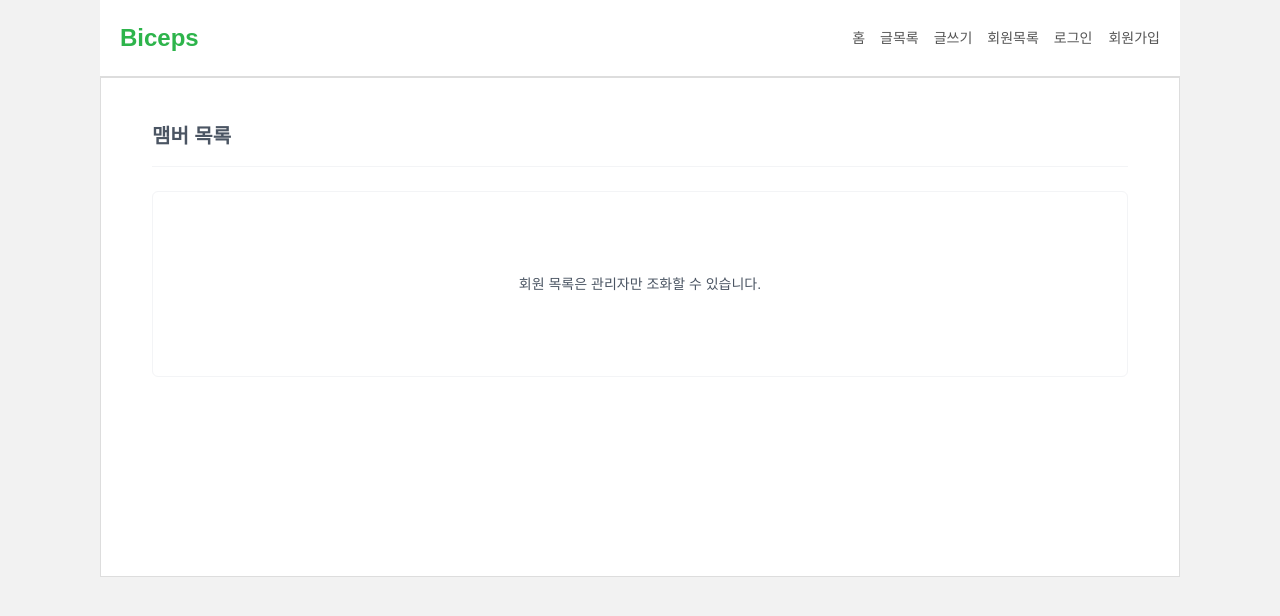
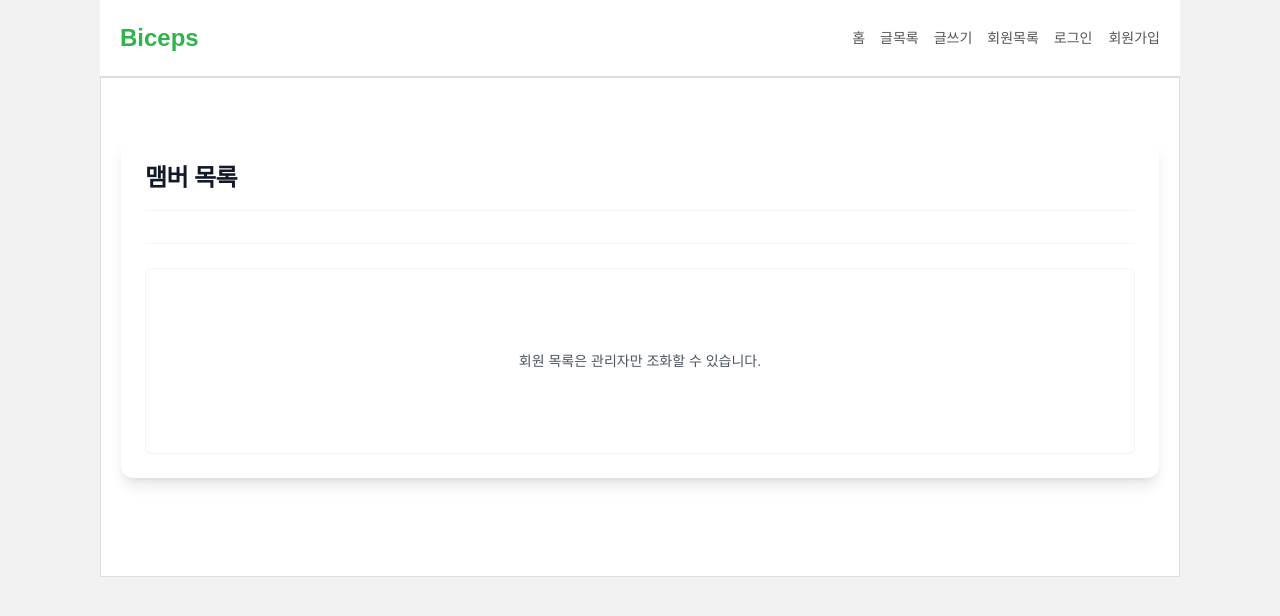
Before and after one commit to kjfcvx12/RedHat-Team-4, a React (Vite) app: page /member in a window 1280 px wide. Shown: the top 616 px of the page. Built offline with nearby package versions, Linux system fonts and the light colour scheme.

Commit message:
edit ui color

```diff
--- a/src/components/EditBoard.jsx
+++ b/src/components/EditBoard.jsx
@@ -46,12 +46,12 @@ const EditBoard = () => {
                 <h3 className="text-xl font-semibold text-gray-600">카페 글쓰기</h3>
                 <div className="flex gap-2">
                     <button
-                        className="px-5 py-1.5 bg-gray-600 hover:bg-gray-500 text-white text-sm font-medium rounded-md transition-colors"
+                        className="px-5 py-1.5 bg-gray-600 hover:bg-gray-700 text-white text-sm font-medium rounded transition-colors"
                         type="button" onClick={editCancel}>
                         취소
                     </button>
                     <button
-                        className="px-5 py-1.5 bg-green-500 hover:bg-green-400 text-white text-sm font-medium rounded-md transition-colors"
+                        className="px-5 py-1.5 bg-green-500 hover:bg-green-600 text-white text-sm font-medium rounded transition-colors"
                         type="submit">
                         등록
                     </button>
--- a/src/components/Member.jsx
+++ b/src/components/Member.jsx
@@ -64,7 +64,7 @@ const Member = () => {
                 <td className="px-4 py-3">{posts.filter(post => post.writerId === user.userId).length}</td>
                 <td>
                     <button onClick={()=>deleteMember(user.userId)}
-                        className="px-5 py-1.5 bg-red-500 hover:bg-red-400 text-white text-sm font-medium rounded-md transition-colors">삭제
+                        className="px-5 py-1.5 bg-red-500 hover:bg-red-600 text-white text-sm font-medium rounded transition-colors">삭제
                     </button>
                 </td>
             </tr>
@@ -93,9 +93,9 @@ const Member = () => {
     }
 
     return (
-        <div className="max-w-5xl mx-auto px-6 py-6">
-            <div className="mb-4">
-                <h3 className="text-xl font-semibold text-gray-600">맴버 목록</h3>
+        <div className="max-w-6xl mx-auto p-6 bg-white shadow-lg rounded-xl mt-10 text-gray-800">
+            <div className="flex justify-between items-center mb-8 pb-4 border-b border-gray-100">
+                <h1 className="text-2xl font-extrabold text-gray-900 tracking-tight">맴버 목록</h1>
             </div>
             <hr className="border-gray-100 mb-6"/>
             {/*관리자로 로그인했으면*/}
@@ -109,19 +109,19 @@ const Member = () => {
                                 className="flex items-center gap-2 mb-4 p-4 bg-white border border-gray-100 rounded-md">
                                 <span className="text-sm font-medium text-gray-600 mr-2">맴버 검색</span>
                                 <select value={selected} onChange={(e) => setSelected(e.target.value)}
-                                        className="px-3 py-1.5 text-sm text-gray-600 border border-gray-100 rounded-md outline-none bg-white focus:border-green-500 transition-colors">
+                                        className="px-3 py-1.5 text-sm text-gray-600 border border-gray-100 rounded outline-none bg-white focus:border-green-500 transition-colors">
                                     <option value="id">별명(아이디)</option>
                                     <option value="email">이메일</option>
                                 </select>
                                 <input placeholder="검색어를 입력하세요"
-                                       className="flex-1 max-w-xs px-3 py-1.5 text-sm text-black border border-gray-100 rounded-md outline-none bg-white focus:border-green-500 transition-colors"
+                                       className="flex-1 max-w-xs px-3 py-1.5 text-sm text-black border border-gray-100 rounded outline-none bg-white focus:border-green-500 transition-colors"
                                        value={input} onChange={(e) => setInput(e.target.value)}
                                         onKeyDown={keyDownEvent}/>
                                 <button onClick={findByCategory}
-                                        className="px-5 py-1.5 bg-green-500 hover:bg-green-400 text-white text-sm font-medium rounded-md transition-colors">검색
+                                        className="px-5 py-1.5 bg-green-500 hover:bg-green-600 text-white text-sm font-medium rounded transition-colors">검색
                                 </button>
                                 <button onClick={cancelFind}
-                                        className="px-5 py-1.5 bg-gray-600 hover:bg-gray-500 text-white text-sm font-medium rounded-md transition-colors">취소
+                                        className="px-5 py-1.5 bg-gray-600 hover:bg-gray-700 text-white text-sm font-medium rounded transition-colors">취소
                                 </button>
                             </div>
                             {/*맴버 수*/}
```
